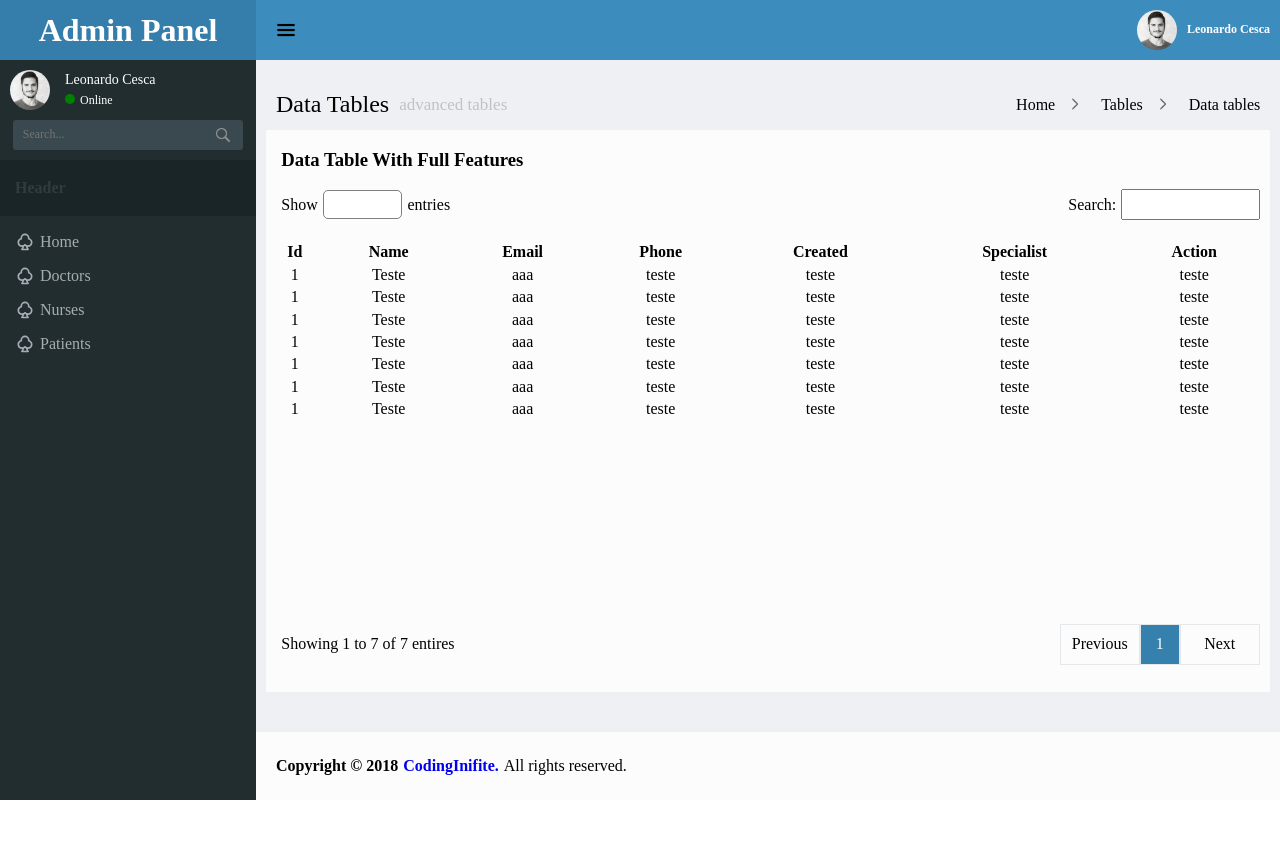
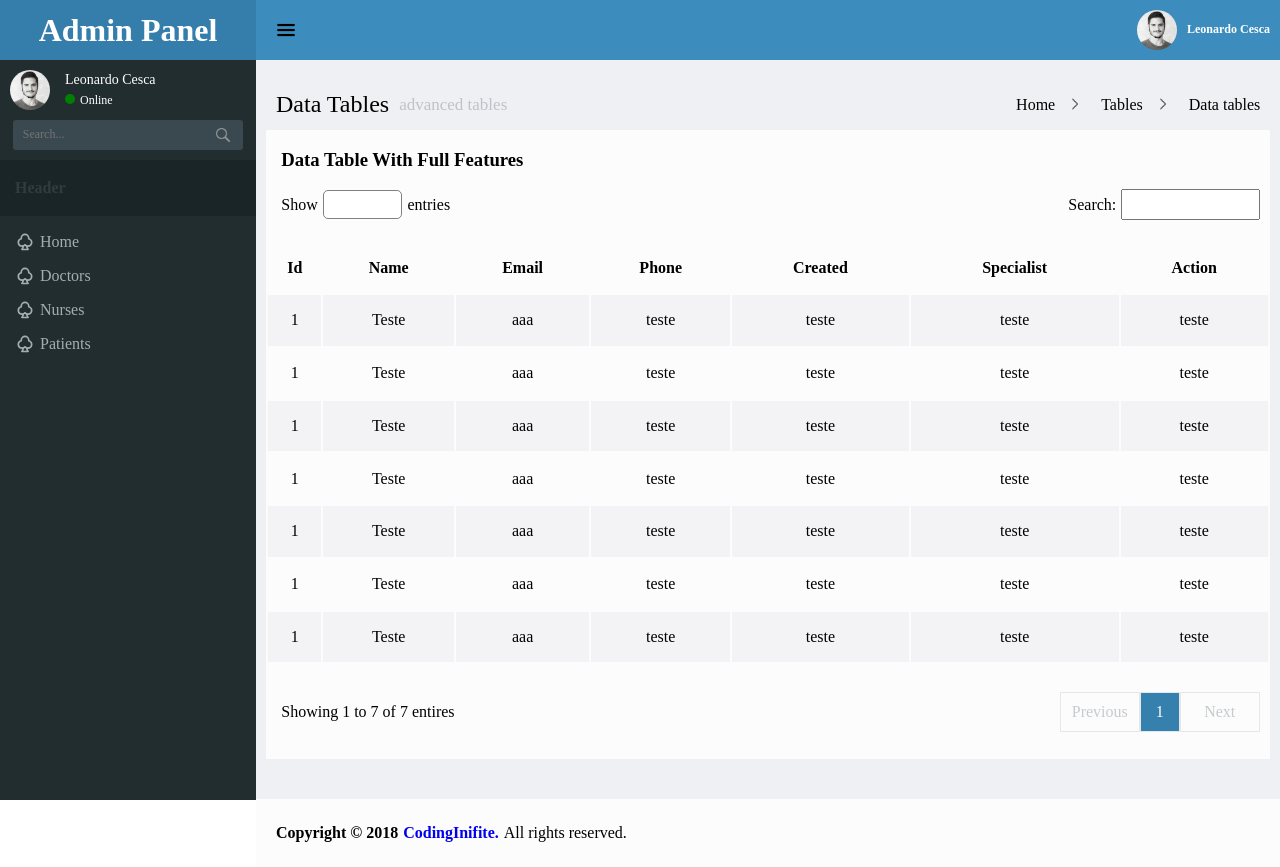
Before and after one commit to LeonardoCesca/trilha-front-2019, a Vue app in the folder challenge-dashboard/: page / in a window 1280 px wide. Before the commit the page ends 800 px from the top, so only its background shows below. Built offline with nearby package versions, Linux system fonts and the light colour scheme.

Commit message:
ADD more :D

```diff
--- a/challenge-dashboard/package.json
+++ b/challenge-dashboard/package.json
@@ -8,6 +8,7 @@
     "lint": "vue-cli-service lint"
   },
   "dependencies": {
+    "axios": "^0.19.0",
     "core-js": "^2.6.5",
     "node-sass": "^4.12.0",
     "normalize.css": "^8.0.1",
--- a/challenge-dashboard/src/components/Table/Pagination.vue
+++ b/challenge-dashboard/src/components/Table/Pagination.vue
@@ -21,6 +21,7 @@ export default {};
     text-decoration: none;
     background: transparent;
     border: 1px solid #e5e8eb;
+    color: #c6cbcd;
     padding: 10px 0;
     width: 80px;
     cursor: pointer;
--- a/challenge-dashboard/src/components/Table/Table.vue
+++ b/challenge-dashboard/src/components/Table/Table.vue
@@ -12,7 +12,7 @@
           <th>Specialist</th>
           <th>Action</th>
         </tr>
-        <tr>
+        <tr class="c-table__info">
           <td>1</td>
           <td>Teste</td>
           <td>aaa</td>
@@ -21,7 +21,7 @@
           <td>teste</td>
           <td>teste</td>
         </tr>
-        <tr>
+        <tr class="c-table__info">
           <td>1</td>
           <td>Teste</td>
           <td>aaa</td>
@@ -30,7 +30,7 @@
           <td>teste</td>
           <td>teste</td>
         </tr>
-        <tr>
+        <tr class="c-table__info">
           <td>1</td>
           <td>Teste</td>
           <td>aaa</td>
@@ -39,7 +39,7 @@
           <td>teste</td>
           <td>teste</td>
         </tr>
-        <tr>
+        <tr class="c-table__info">
           <td>1</td>
           <td>Teste</td>
           <td>aaa</td>
@@ -48,7 +48,7 @@
           <td>teste</td>
           <td>teste</td>
         </tr>
-        <tr>
+        <tr class="c-table__info">
           <td>1</td>
           <td>Teste</td>
           <td>aaa</td>
@@ -57,7 +57,7 @@
           <td>teste</td>
           <td>teste</td>
         </tr>
-        <tr>
+        <tr class="c-table__info">
           <td>1</td>
           <td>Teste</td>
           <td>aaa</td>
@@ -66,7 +66,7 @@
           <td>teste</td>
           <td>teste</td>
         </tr>
-        <tr>
+        <tr class="c-table__info">
           <td>1</td>
           <td>Teste</td>
           <td>aaa</td>
@@ -111,11 +111,15 @@ export default {
 .c-table {
   margin-top: 20px;
   width: 100%;
-  max-height: 43vh;
+  height: 53vh;
   text-align: center;
 
   &__info {
-    padding-bottom: 15px;
+    height: 45px;
+
+    &:nth-child(even) {
+      background-color: #f3f3f6;
+    }
   }
 }
 </style>
```
Also changed, not shown: 1 other file (tests, documents, lock files or other folders).
